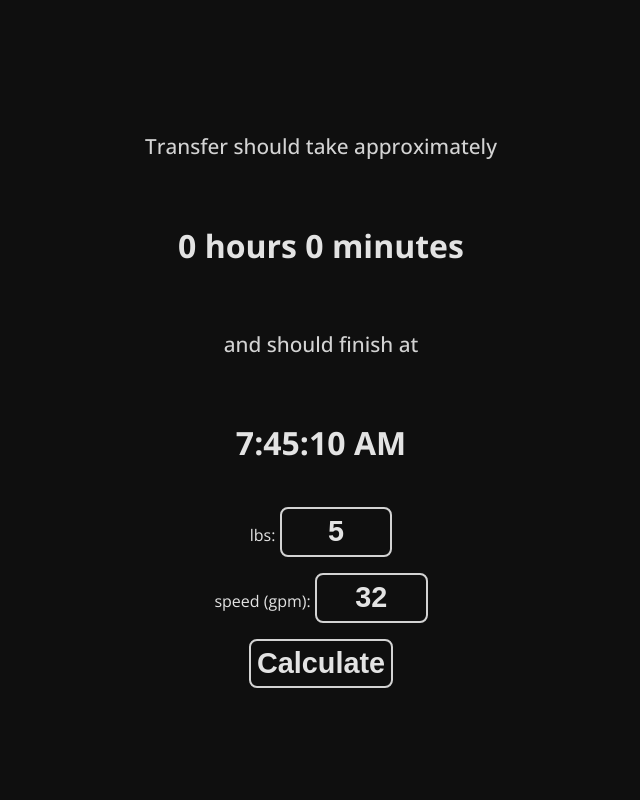
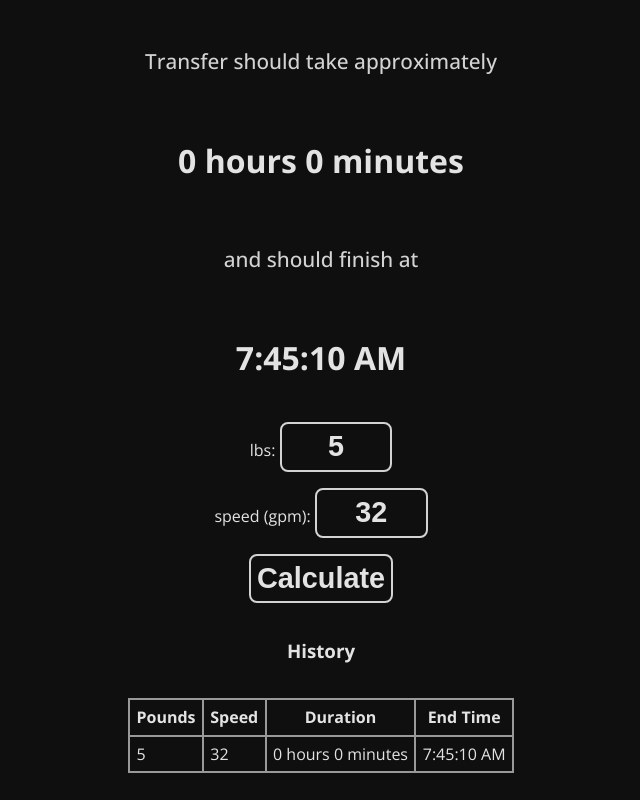
Before and after one commit to logno-dev/transfer-time, a plain HTML site: page index.html in a window 1280 px wide. Both pictures are taken after typing "5" into the empty fields and a click on the button "Calculate". Shown: the whole page, without its empty margins (319-959 px from the left). Drawn offline with nearby package versions, Linux system fonts and the light colour scheme.

Commit message:
added history

```diff
--- a/css/style.css
+++ b/css/style.css
@@ -65,3 +65,12 @@ input[type="number"]::-webkit-outer-spin-button {
 	font-size: 0.6em;
 	color: #333;
 }
+
+.hist {
+	border-collapse: collapse;
+}
+
+td, th {
+	border: 2px solid #999999;
+	padding: .4rem;
+}
--- a/index.html
+++ b/index.html
@@ -24,6 +24,18 @@
       </label>
       <button type="submit">Calculate</button>
     </form>
+      <h3>History</h3>
+      <table class="hist">
+        <thead>
+          <tr>
+            <th>Pounds</th>
+            <th>Speed</th>
+            <th>Duration</th>
+            <th>End Time</th>
+          </tr>
+        </thead>
+        <tbody id="hist"></tbody>
+      </table>
   </div>
 </body>
 
--- a/js/script.js
+++ b/js/script.js
@@ -1,6 +1,22 @@
 const form = document.getElementById('form')
 const estimate = document.getElementById('estimate')
 const time = document.getElementById('time')
+const hist = document.getElementById("hist")
+
+const history = []
+if (!!localStorage.length) {
+  history.push(...JSON.parse(localStorage.getItem("history")))
+  updateHistory()
+}
+
+
+function updateHistory() {
+  hist.innerHTML = ""
+  for (let i = history.length - 1; i >= 0; i--) {
+    hist.innerHTML += `<tr><td>${history[i].pounds}</td><td>${history[i].speed}</td><td>${history[i].duration}</td><td>${history[i].time}</td></tr>`
+  }
+
+}
 
 form.addEventListener('submit', (e) => {
   e.preventDefault()
@@ -8,7 +24,20 @@ form.addEventListener('submit', (e) => {
   const pounds = input.get('pounds')
   const speed = input.get('speed')
   const calculation = pounds / 8.33 / speed / 60
-  console.log(calculation)
-  estimate.textContent = `${Math.floor(calculation)} hours ${Math.round((calculation - Math.floor(calculation)) * 60)} minutes`
-  time.textContent = new Date(new Date().getTime() + calculation * 60 * 60 * 1000).toLocaleTimeString()
+  const estimateValue = `${Math.floor(calculation)} hours ${Math.round((calculation - Math.floor(calculation)) * 60)} minutes`
+  const timeValue = new Date(new Date().getTime() + calculation * 60 * 60 * 1000).toLocaleTimeString()
+
+
+  estimate.textContent = estimateValue
+  time.textContent = timeValue
+
+  history.push({"pounds": pounds, "speed": speed, "duration": estimateValue, "time": timeValue})
+
+  if (history.length === 50) {
+    history.shift()
+  }
+
+  localStorage.setItem("history", JSON.stringify(history))
+
+  updateHistory()
 })
```
